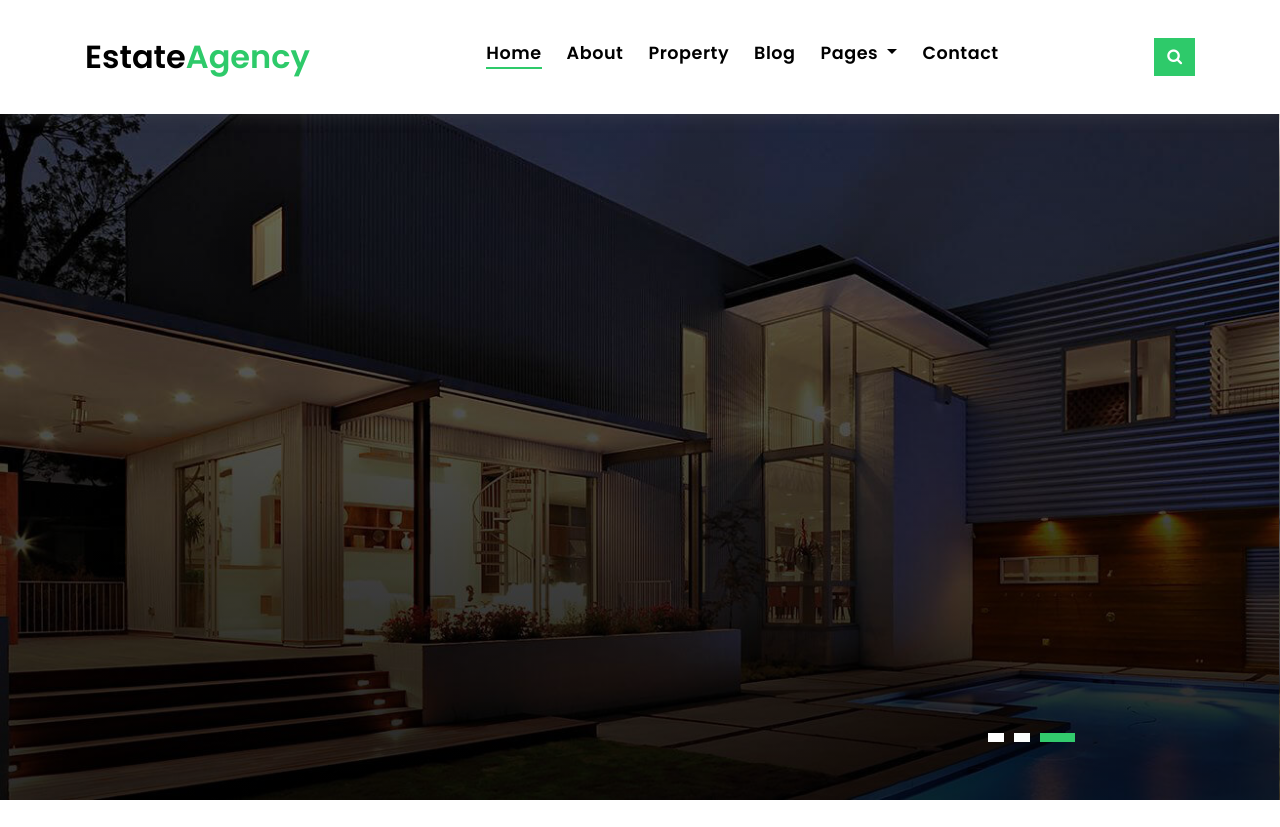
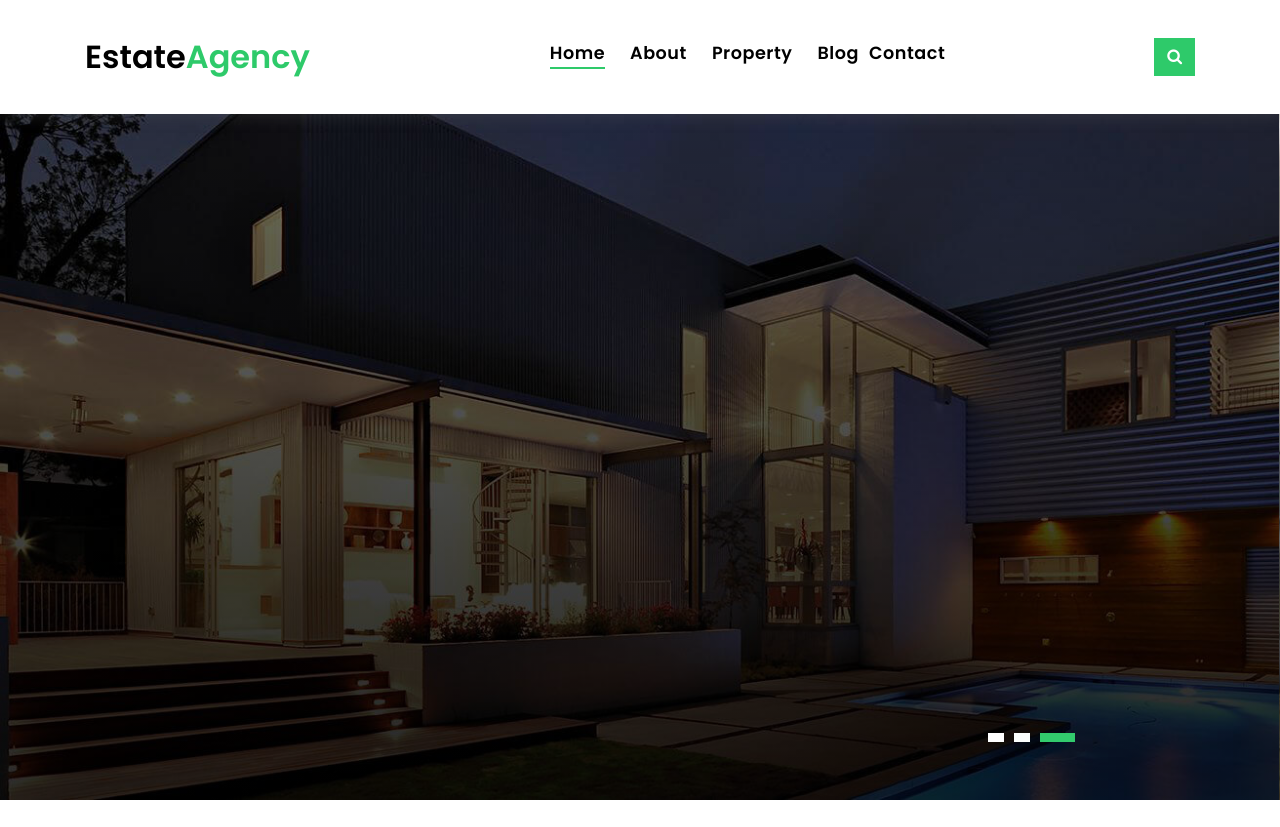
Before and after one commit to sparshgaur369/Real, a plain HTML site: page index.html in a window 1280 px wide. Shown: the top 827 px of the page. Drawn offline with Linux system fonts and the light colour scheme.

Commit message:
Update index.html

```diff
--- a/index.html
+++ b/index.html
@@ -153,7 +153,7 @@
           <li class="nav-item">
             <a class="nav-link" href="blog-grid.html">Blog</a>
           </li>
-          <li class="nav-item dropdown">
+<!--           <li class="nav-item dropdown">
             <a class="nav-link dropdown-toggle" href="#" id="navbarDropdown" role="button" data-toggle="dropdown"
               aria-haspopup="true" aria-expanded="false">
               Pages
@@ -165,7 +165,7 @@
               <a class="dropdown-item" href="agent-single.html">Agent Single</a>
             </div>
           </li>
-          <li class="nav-item">
+          <li class="nav-item"> -->
             <a class="nav-link" href="contact.html">Contact</a>
           </li>
         </ul>
```
